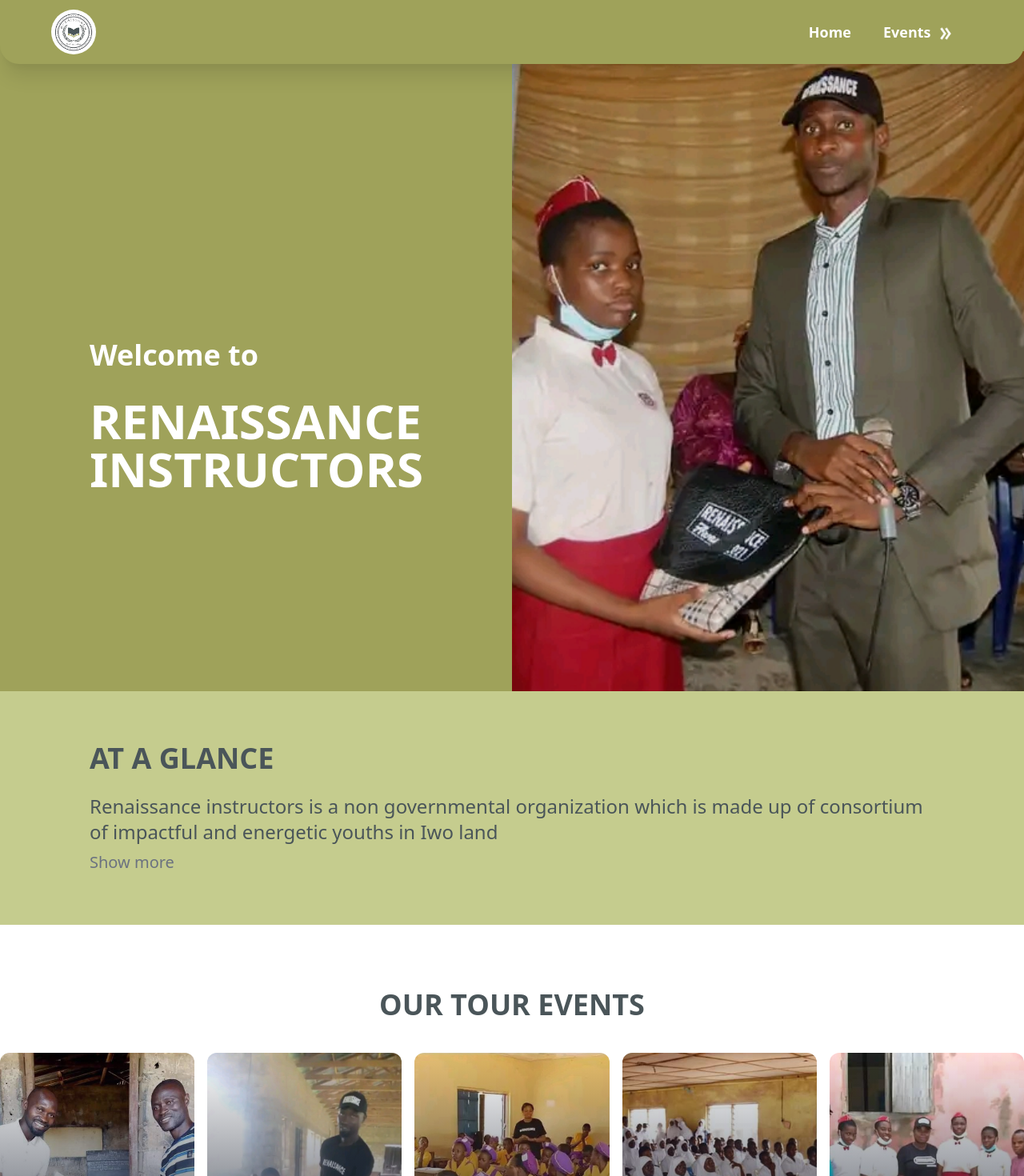
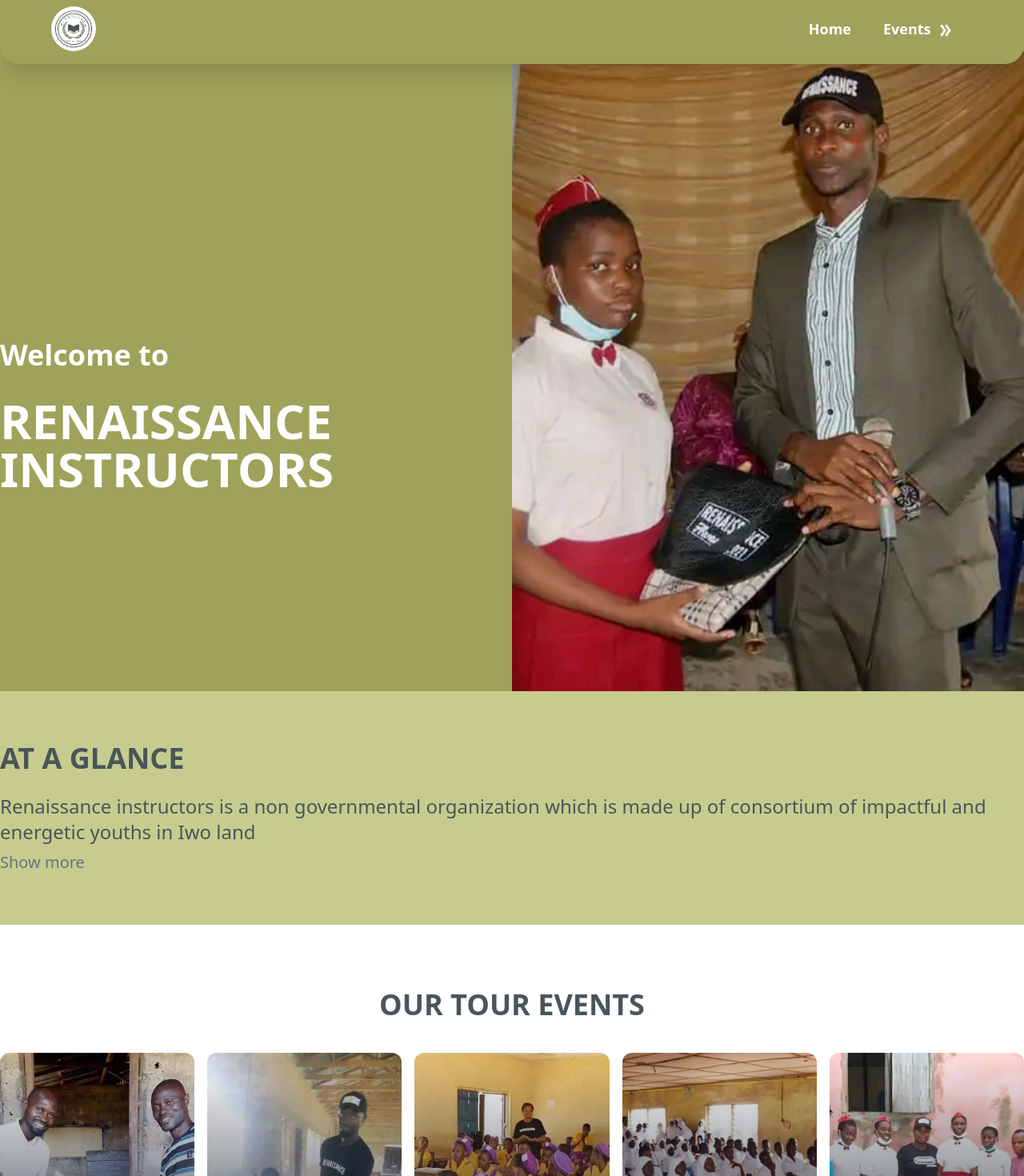
Before and after one commit to Victorakinwunmi/Login-dashboard, a Nuxt app: page / in a window 1280 px wide. Shown: the top 1470 px of the page at 80% size. Built offline with nearby package versions, Linux system fonts and the light colour scheme.

Commit message:
i made the website consistent

```diff
--- a/components/Footer.vue
+++ b/components/Footer.vue
@@ -1,6 +1,7 @@
 <template>
-    <div class="py-8 px-14 md:py-16 md:px-16 lg::px-28 mx-auto w-full bg-secondary-500">
-         <div class="ml-0 lg:ml-16 block md:flex justify-between">
+    <div class="bg-secondary-500">
+      <div class="py-8 px-10 lg:px-0 md:py-16 container mx-auto w-full bg-secondary-500">
+         <div class="ml-0 w-full block md:flex justify-between">
             <div class="w-full md:w-4/12">
               <h1 class="text-white font-bold text-xl lg:text-2xl mb-6">OUR ORGANIZATION</h1>
               <div class="text-white font-normal">
@@ -35,8 +36,8 @@
               </div>
             </div>
          </div>
-
       </div>
+    </div>
 </template>
 
 <script>
--- a/components/TourEvent.vue
+++ b/components/TourEvent.vue
@@ -1,10 +1,10 @@
 <template>
     <div class="bg-no-repeat bg-cover mb-2 lg:mb-0 bg-top rounded-xl cursor-pointer" :style="{ backgroundRepeat: 'no-repeat' + ';', backgroundImage: 'url(' + tour_event.picture + ')' } ">
-        <div class="relative z-0 py-44 hover:bg-black hover:bg-opacity-50 transition duration-500 ease-in-out bg-gradient-to-b from-transparent to-gray-900 rounded-xl">
+        <div  @click="$emit('is_clicked', tour_event)" class="relative z-0 py-44 hover:bg-black hover:bg-opacity-50 transition duration-500 ease-in-out bg-gradient-to-b from-transparent to-gray-900 rounded-xl">
             <div class="text-white absolute bottom-0 py-4 px-8 md:px-2 w-full h-24 block">
                     <div class="w-full">
                         <p class="text-base w-full truncate">{{tour_event.text}}</p>
-                        <button @click="$emit('is_clicked', tour_event)" class="text-sm border mt-2  py-1 px-2 rounded-md hover:bg-gray-400 hover:border-gray-400 duration-500 ease-in-out ">Read more</button>
+                        <button class="text-sm border mt-2  py-1 px-2 rounded-md hover:bg-gray-400 hover:border-gray-400 duration-500 ease-in-out ">Read more</button>
                     </div>
             </div>
         </div>
--- a/components/header/LogoMenu.vue
+++ b/components/header/LogoMenu.vue
@@ -1,5 +1,6 @@
 <template>
-  <div class="flex justify-between z-50 px-8 fixed w-full lg:px-16 shadow-xl lg:rounded-b-3xl items-center bg-primary-400 h-20">
+  <div class=" px-8 z-50 fixed w-full lg:px-16 shadow-xl lg:rounded-b-3xl bg-primary-400 h-20">
+     <div class="container py-2 flex justify-between z-50 items-center mx-auto">
         <div class="block overflow-hidden w-14 bg-white rounded-full p-1">
          <img :src="require('@/assets/image/brandlogo.png')" class="">
         </div>
@@ -19,6 +20,7 @@
                 <div class="flex items-center lg:w-32 text-white py-2 px-4 mt-6 lg:mt-0 hover:text-secondary-500  rounded-md transition duration-500 ease-in-out">
                     <nuxt-link to="projects" class="text-2xl lg:text-lg mr-2 font-semibold ">Events</nuxt-link>
                     <img :src="require('@/assets/icon/chev_right.png')" class="w-5 mt-1">
+                </div>
             </div>
         </div>
      </div>
--- a/pages/index.vue
+++ b/pages/index.vue
@@ -12,8 +12,9 @@
            </div>
         </div>
       </BigModal>
-      <div class="block w-full lg:flex justify-between items-center pb-0 py-44 bg-primary-400">
-        <div class=" max-w-md mx-auto w-full lg:mx-0 lg:px-28 lg:w-6/12">
+      <div class="block w-full pb-0 py-44 bg-primary-400">
+        <div class="mx-auto container lg:flex justify-between items-center">
+            <div class=" max-w-md mx-auto w-full lg:mx-0 lg:w-6/12">
               <h1 class="font-semibold text-center lg:text-left mb-4 lg:mb-8 text-3xl lg:text-4xl text-white">Welcome to </h1>
               <h1 class="font-bold text-white text-center w-full lg:text-left text-4xl md:text-5xl lg:text-6xl">RENAISSANCE INSTRUCTORS</h1>
             </div>
@@ -21,12 +22,13 @@
               <div class="bg-no-repeat bg-cover bg-center" :style="{ backgroundRepeat: 'no-repeat' + ';', backgroundImage: 'url(' +require('@/assets/image/img1.jpg')+ ')' } ">
                <div class="bg-black bg-opacity-10 py-56 lg:h-screen lg:-mt-28 "></div>
               </div>
-
+            </div>
         </div>
 
       </div>
 
-      <div class="bg-primary-300 py-16 px-4 lg:px-28 w-full" id="about">
+      <div class="bg-primary-300 py-16 w-full" id="about">
+          <div class="mx-auto container">
              <h1 class="font-bold text-2xl lg:text-4xl mb-4 lg:mb-6 text-center lg:text-left text-secondary-500">AT A GLANCE</h1>
             <div>
               <p class="text-secondary-500 text-lg lg:text-2xl leading">Renaissance instructors is a non governmental organization which is made up of consortium of impactful and energetic youths in Iwo land</p>
@@ -35,10 +37,11 @@
               <button  :class="show_info?'block':'hidden'"  @click="hideText" class="text-gray-500 focus:text-black text-base lg:text-xl mt-2">Show less</button>
             </div>
           </div>
+      </div>
 
       <div class=" py-10 md:py-20 px-6 md:px-0">
          <h1 class="text-secondary-500 lg:px-28 font-bold text-lg text-center mb-4 lg:mb-10 lg:text-4xl">OUR TOUR EVENTS</h1>
-         <div class="grid grid-cols-1 md:grid-cols-2 lg:grid-cols-5 lg:max-w-7xl mx-auto gap-4 md:px-10 lg:px-0">
+         <div class="grid grid-cols-1 md:grid-cols-2 lg:grid-cols-5 container mx-auto gap-4 md:px-10 lg:px-0">
            <TourEvent @is_clicked="showEventTourDetails" v-for="item in events" :key="item.id" :tour_event="{text: item.text, picture: item.img, title:item.title, subtitle:item.subtitle}"
            />
          </div>
@@ -46,7 +49,7 @@
 
       <div class="py-10 md:py-20 px-6 md:px-0">
         <h1 class="font-bold px-8 mt-6 lg:mt-0 text-center text-lg lg:text-4xl text-secondary-500">OUR SERVICES</h1>
-        <div class="grid grid-cols-1 md:grid-cols-2 lg:grid-cols-4 max-w-7xl mx-auto gap-2 md:gap-6 md:px-10 lg:px-0">
+        <div class="grid grid-cols-1 md:grid-cols-2 lg:grid-cols-4 container mx-auto gap-2 md:gap-6 md:px-10 lg:px-0">
            <OurServices v-for="item in services" :key="item.id"
             :icon="item.icon"
             :desc="item.desc"
@@ -54,7 +57,7 @@
         </div>
       </div>
 
-      <div class="bg-gray-300 mt-6 w-full py-16 lg:pt-16 lg:pb-13 ">
+      <div class=" w-full py-12 lg:pt-16 lg:pb-13 ">
         <h1 class="font-bold text-center text-lg text-secondary-500 lg:px-28 text-lg text-center mb-4 lg:mb-8 lg:text-4xl ">GALLERY</h1>
           <div class="text-black text-7xl w-full"></div>
              <VueSlickCarousel v-bind="settings">
@@ -100,15 +103,11 @@
 </template>
 
 <script>
-// import { VueAgile } from 'vue-agile'
 import VueSlickCarousel from 'vue-slick-carousel'
 import 'vue-slick-carousel/dist/vue-slick-carousel.css'
 
 
 export default {
-// components: {
-//     // agile: VueAgile ,
-// },
  name: 'MyComponent',
 components: { VueSlickCarousel },
 
--- a/pages/projects.vue
+++ b/pages/projects.vue
@@ -2,8 +2,8 @@
   <div>
      <HeaderLogoMenu/>
       <div class="group bg-no-repeat bg-cover  " :style="{ backgroundRepeat: 'no-repeat' + ';', backgroundImage: 'url(' +  require('@/assets/image/img2.jpg')+ ')' }">
-        <div class=" bg-gradient-to-br from-primary-500 px-8 md:px-16 bg-opacity-80 lg:px-28 pb-16 py-56 lg:py-64">
-          <div class="max-w-2xl lg:max-w-4xl bg-white bg-opacity-80 lg:bg-opacity-60 rounded-xl p-10">
+        <div class=" bg-gradient-to-br from-primary-500 px-8 w-full bg-opacity-80 pb-16 py-56 lg:py-64">
+          <div class="max-w-2xl lg:max-w-4xl container mx-auto bg-white bg-opacity-80 lg:bg-opacity-60 rounded-xl p-10">
             <h1 class="text-2xl lg:text-5xl text-secondary-500 font-bold">Our past campaigns have enabled us to</h1>
             <div class="flex gap-2 items-center mt-6">
               <img :src="require('@/assets/icon/promote.png')" class="">
@@ -87,7 +87,8 @@
         </div>
       </div>
 
-       <div class="py-8 px-14 md:py-16 md:px-16 lg::px-28 mx-auto w-full bg-secondary-500">
+    <div class="bg-secondary-500 w-full">
+         <div class="py-8 px-10 lg:px-0 md:py-16 container mx-auto w-full bg-secondary-500">
          <div class="block md:flex justify-between">
             <div class="w-full md:w-4/12">
               <h1 class="text-white font-bold text-xl lg:text-2xl mb-6">OUR ORGANIZATION</h1>
@@ -123,6 +124,7 @@
          </div>
 
       </div>
+    </div>
   </div>
 </template>
 
```
Lines whose indentation alone changed are shown as unchanged.
